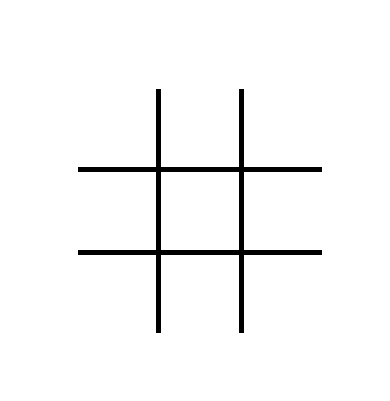
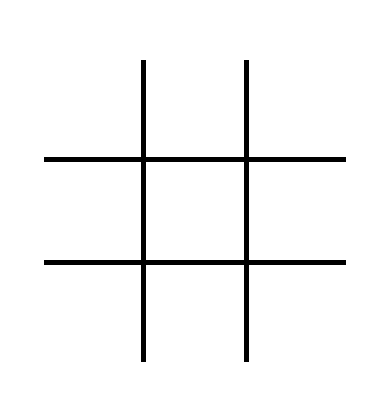
Before and after one commit to caldric/tic-tac-toe, a plain HTML site: page index.html in a window 390 px wide. Shown: the part 211-612 px from the top of the page. Drawn offline with nearby package versions, Linux system fonts and the light colour scheme.

Commit message:
Refactor grid resizing logic

```diff
--- a/css/style.css
+++ b/css/style.css
@@ -1,21 +1,26 @@
 :root {
-  --square-side: 20vw;
+  --square-side-desktop: 20vh;
+  --square-side-mobile: 25vw;
   --border-setting: 5px solid black;
 }
 
 body {
   font-family: monospace;
   margin: 0;
+  padding: 0;
   display: flex;
   justify-content: center;
   align-items: center;
   height: 100vh;
+  width: 100vw;
 }
 
 #game-board {
   display: flex;
   flex-flow: row wrap;
-  width: calc(var(--square-side) * 3);
+  width: calc(var(--square-side-desktop) * 3);
+  justify-content: center;
+  align-items: center;
 }
 
 .row {
@@ -23,15 +28,25 @@ body {
 }
 
 .square {
-  min-width: var(--square-side);
-  min-height: var(--square-side);
-  width: 10vw;
-  height: 10vw;
+  width: var(--square-side-desktop);
+  height: var(--square-side-desktop);
   cursor: pointer;
-  font-size: 15vw;
+  font-size: 15vh;
   display: flex;
   justify-content: center;
   align-items: center;
+  max-width: 25vw;
+  max-height: 25vw;
+}
+
+@media screen and (max-width: 750px) {
+  .square {
+    width: var(--square-side-mobile);
+    height: var(--square-side-mobile);
+    font-size: 15vw;
+    max-width: 25vh;
+    max-height: 25vh;
+  }
 }
 
 .left {
```
